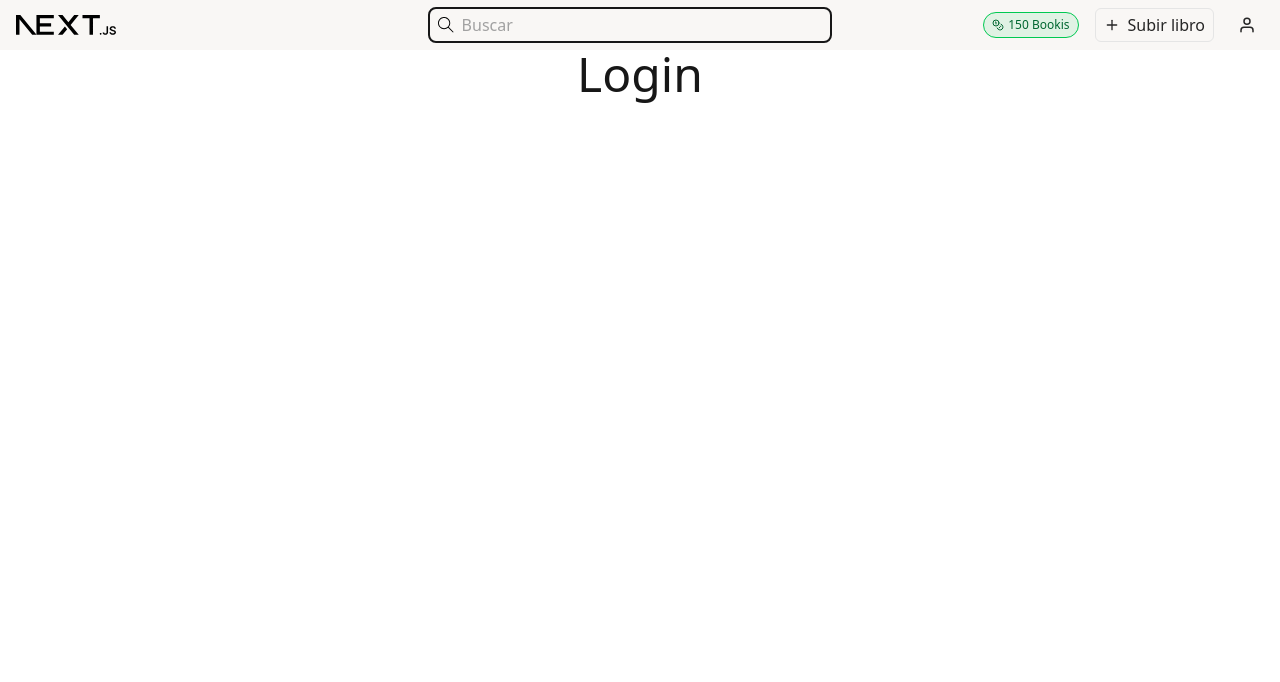
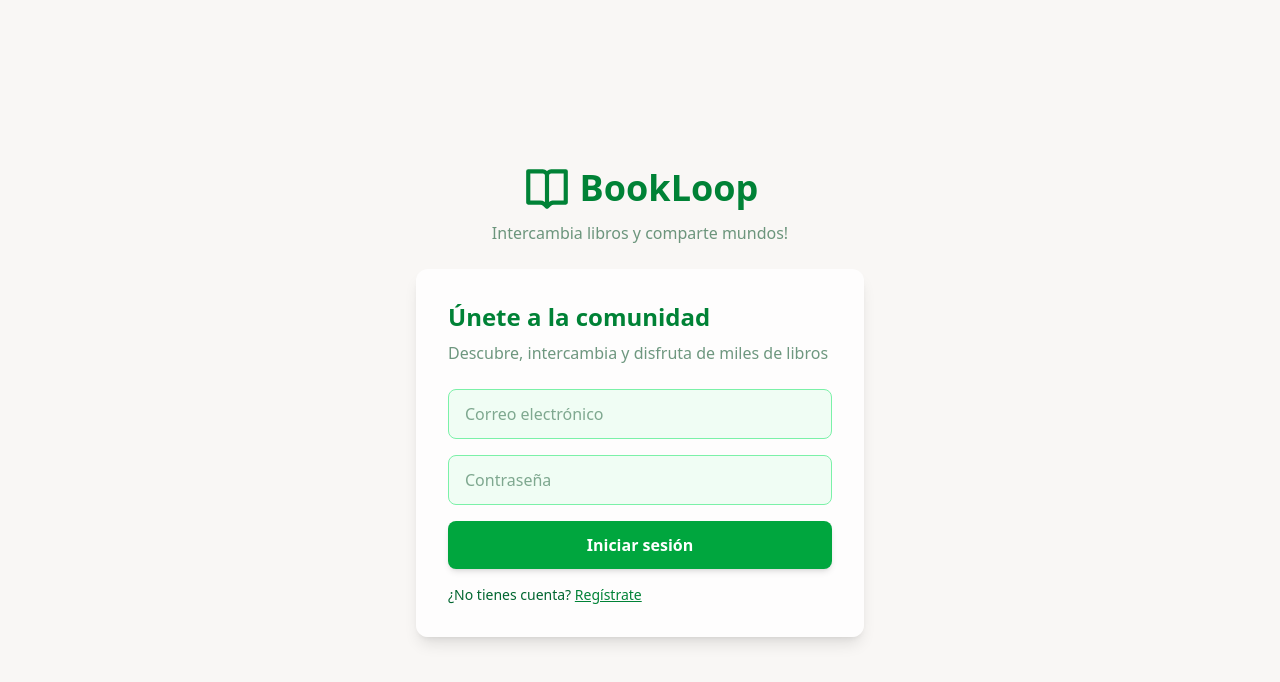
Before and after one commit to Angela-GM/bookloop-frontend, a Next.js app: page /login in a window 1280 px wide. Shown: the top 682 px of the page. Built offline with nearby package versions, Linux system fonts and the light colour scheme.

Commit message:
Add layout and page components for authentication and site, enhance UserButton to link to login

```diff
--- a/src/app/layout.tsx
+++ b/src/app/(auth)/login/layout.tsx
@@ -1,7 +1,7 @@
 import type { Metadata } from "next";
 import { Geist, Geist_Mono } from "next/font/google";
-import "./globals.css";
-import { Navbar } from "../components/organisms/Navbar";
+import "../../globals.css";
+
 
 const geistSans = Geist({
   variable: "--font-geist-sans",
@@ -28,7 +28,6 @@ export default function RootLayout({
       <body
         className={`${geistSans.variable} ${geistMono.variable} antialiased`}
       >
-        <Navbar />
         {children}
       </body>
     </html>
--- a/src/app/(auth)/login/page.tsx
+++ b/src/app/(auth)/login/page.tsx
@@ -1,7 +1,47 @@
+import { BiBookOpen } from "react-icons/bi";
+
 export default function LoginPage() {
   return (
-    <section>
-      <h1 className="text-5xl text-center">Login</h1>
+    <section className='min-h-screen flex flex-col items-center justify-center bg-[#F9F7F5]'>
+      <h1 className='text-4xl font-bold text-green-700 mb-2 text-center flex items-center gap-2'>
+           <BiBookOpen size={50}/> BookLoop
+        </h1>
+        <p className='text-green-900/60 mb-6 text-center'>Intercambia libros y comparte mundos!</p>
+      <div className='bg-white/80 rounded-xl shadow-lg p-8 w-full max-w-md flex flex-col'>
+        <h2 className='text-2xl font-semibold text-green-700 mb-2 text-left'>
+          Únete a la comunidad
+        </h2>
+        <p className='text-green-900/60 mb-6 text-left'>Descubre, intercambia y disfruta de miles de libros</p>
+        <form className='w-full flex flex-col gap-4'>
+          <input
+            type='email'
+            placeholder='Correo electrónico'
+            className='px-4 py-3 rounded-lg border border-green-300 focus:outline-none focus:ring-2 focus:ring-green-400 bg-green-50 text-green-900'
+            required
+          />
+          <input
+            type='password'
+            placeholder='Contraseña'
+            className='px-4 py-3 rounded-lg border border-green-300 focus:outline-none focus:ring-2 focus:ring-green-400 bg-green-50 text-green-900'
+            required
+          />
+          <button
+            type='submit'
+            className='bg-green-600 hover:bg-green-700 text-white font-semibold py-3 rounded-lg transition-colors shadow-md'
+          >
+            Iniciar sesión
+          </button>
+        </form>
+        <div className='mt-4 text-sm text-green-800'>
+          ¿No tienes cuenta?{" "}
+          <a
+            href='#'
+            className='underline text-green-700 hover:text-green-900'
+          >
+            Regístrate
+          </a>
+        </div>
+      </div>
     </section>
   );
 }
--- /dev/null
+++ b/src/app/(site)/layout.tsx
@@ -0,0 +1,36 @@
+import type { Metadata } from "next";
+import { Geist, Geist_Mono } from "next/font/google";
+import "../globals.css";
+import { Navbar } from "../../components/organisms/Navbar";
+
+const geistSans = Geist({
+  variable: "--font-geist-sans",
+  subsets: ["latin"],
+});
+
+const geistMono = Geist_Mono({
+  variable: "--font-geist-mono",
+  subsets: ["latin"],
+});
+
+export const metadata: Metadata = {
+  title: "Create Next App",
+  description: "Generated by create next app",
+};
+
+export default function RootLayout({
+  children,
+}: Readonly<{
+  children: React.ReactNode;
+}>) {
+  return (
+    <html lang="en">
+      <body
+        className={`${geistSans.variable} ${geistMono.variable} antialiased`}
+      >
+        <Navbar />
+        {children}
+      </body>
+    </html>
+  );
+}
--- a/src/app/globals.css
+++ b/src/app/globals.css
@@ -12,12 +12,12 @@
   --font-mono: var(--font-geist-mono);
 }
 
-@media (prefers-color-scheme: dark) {
+
   :root {
     --background: #0a0a0a;
     --foreground: #ededed;
   }
-}
+
 
 body {
   background: var(--background);
--- a/src/components/atoms/UserButton.tsx
+++ b/src/components/atoms/UserButton.tsx
@@ -1,8 +1,9 @@
+import Link from 'next/link'
 import React from 'react'
 import { FiUser } from 'react-icons/fi'
 
 export const UserButton = () => {
   return (
-    <div className=' rounded-md p-2 flex items-center gap-2 text-neutral-800 hover:bg-green-700/20'><FiUser size={18} /></div>
+    <Link href={'/login'} className=' rounded-md p-2 flex items-center gap-2 text-neutral-800 hover:bg-green-700/20'><FiUser size={18} /></Link>
   )
 }
```
Also changed, not shown: src/app/(site)/page.tsx (renamed from src/app/page.tsx).
